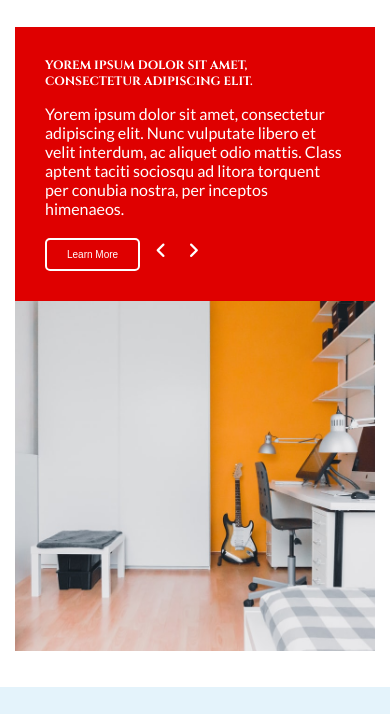
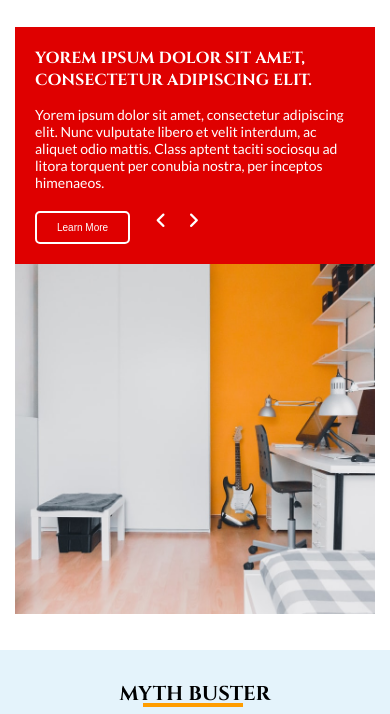
Before and after one commit to Abuzaid98/task-NexGen, a plain HTML site: page index.html in a window 390 px wide. Shown: the part 76-790 px from the top of the page. Drawn offline with nearby package versions, Linux system fonts and the light colour scheme.

Commit message:
update css

```diff
--- a/index.css
+++ b/index.css
@@ -81,7 +81,7 @@ body {
 }
 
 .slide .text .text-content h2 {
-    font-size: 1.2rem;
+    font-size: 1.3rem;
     margin-bottom: 1.5rem;
 }
 
@@ -194,7 +194,7 @@ body {
 }
 
 .wrap-3 .video {
-position: relative;
+    position: relative;
     margin-top: -16rem;
 }
 
@@ -203,13 +203,15 @@ position: relative;
     border: 7px solid #fff;
     object-fit: cover;
 }
-.play{
+
+.play {
     position: absolute;
     top: 50%;
     left: 50%;
-    transform: translate(-50%,-50%);
+    transform: translate(-50%, -50%);
 }
-.play .fa-solid{
+
+.play .fa-solid {
     font-size: 5rem;
     color: #ffffff87;
 }
@@ -219,14 +221,22 @@ position: relative;
 }
 
 @media screen and (max-width:769px) {
+    html {
+        font-size: 14px;
+    }
+
     .slide {
         flex-direction: column;
+    }
+
+    .slide .image img {
+        height: 400px;
     }
 
     .wrap-1 .controls .prev,
     .wrap-1 .controls .next {
 
-        top: 35%;
+        top: 40%;
         left: 32%;
     }
 
@@ -240,6 +250,17 @@ position: relative;
         font-size: 10px;
     }
 
+    .slide .text .text-content h2 {
+        font-size: 1.6rem;
+    }
+    .slide .text .text-content p{
+        font-size: 1.4rem;
+    }
+
+    .slide .text .text-content {
+        padding: 2rem;
+    }
+
     .slide {
         flex-direction: column;
     }
@@ -251,7 +272,7 @@ position: relative;
     .wrap-1 .controls .prev,
     .wrap-1 .controls .next {
 
-        top: 41.5%;
+        top: 39.5%;
         left: 39%;
     }
 
```
